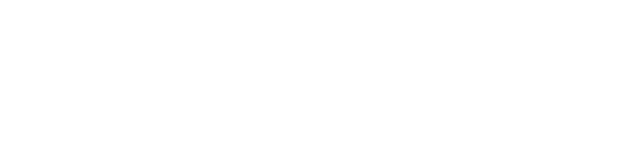
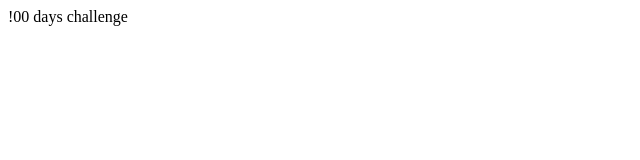
Before and after one commit to Abubakar919666/Javascript, a plain HTML site: page index.html in a window 1280 px wide. Shown: the whole page, without its empty margins (0-640 px from the left). Drawn offline with Linux system fonts and the light colour scheme.

Commit message:
Update index.html

```diff
--- a/index.html
+++ b/index.html
@@ -6,5 +6,6 @@
     <title>Document</title>
 </head>
 <body>
+    !00 days challenge
 </body>
 </html>
```
